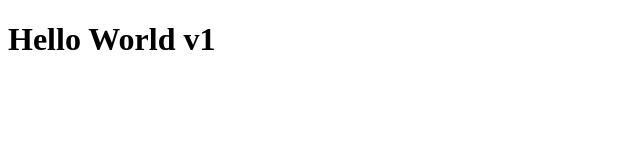
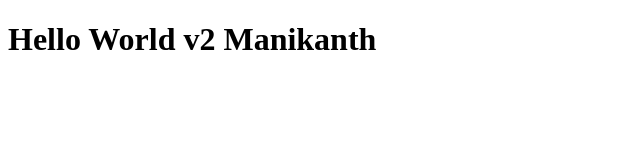
Before and after one commit to RameshwaramManikanth/ci-cd-Myrepo, a plain HTML site: page index.html in a window 1280 px wide. Shown: the whole page, without its empty margins (0-640 px from the left). Drawn offline with Linux system fonts and the light colour scheme.

Commit message:
ci-cd update

```diff
--- a/index.html
+++ b/index.html
@@ -6,6 +6,6 @@
     <title>Document</title>
 </head>
 <body>
-    <h1>Hello World v1<h1>
+    <h1>Hello World v2 Manikanth<h1>
 </body>
 </html>
```
Also changed, not shown: 1 other file.
